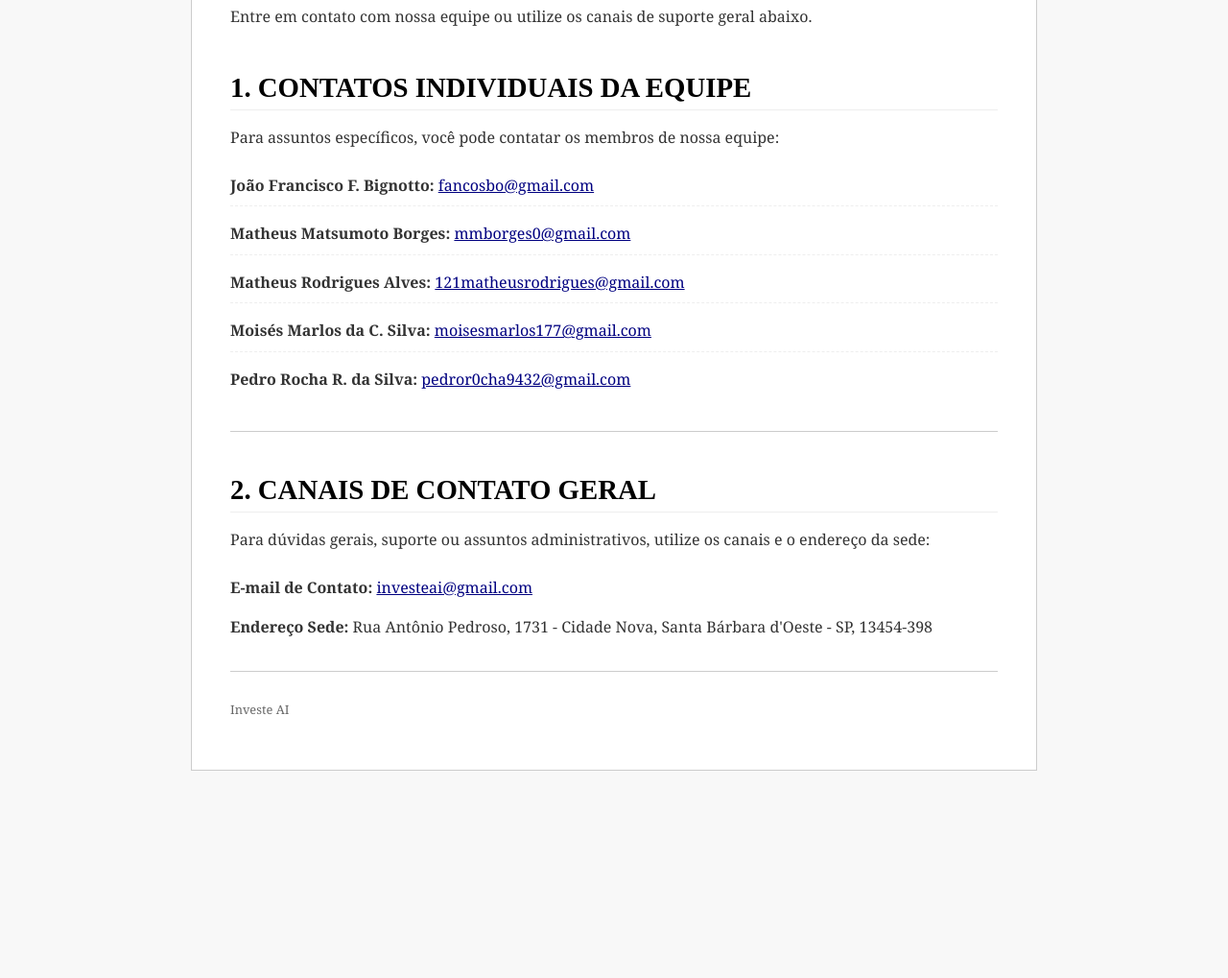
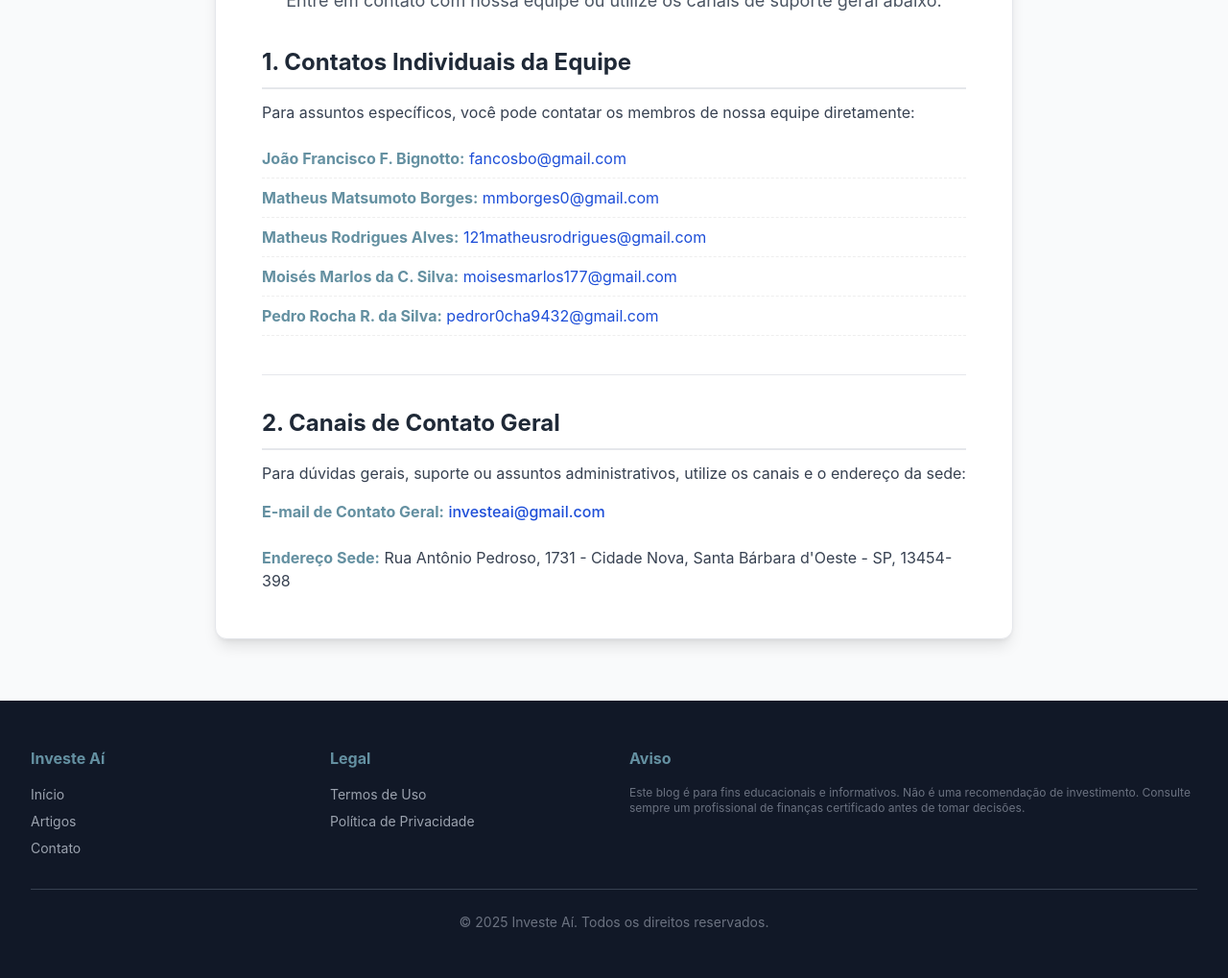
Before and after one commit to thiaguinhodominante-cmd/site, a plain HTML site: page contato.html in a window 1280 px wide. Shown: the part 250-1269 px from the top of the page at 96% size. Before the commit the page ends 1081 px from the top, so only its background shows below. Drawn offline with nearby package versions, Linux system fonts and the light colour scheme.

Commit message:
Update contato.html

```diff
--- a/contato.html
+++ b/contato.html
@@ -1,145 +1,147 @@
 <!DOCTYPE html>
-<html lang="pt-br">
+<html lang="pt-BR">
 <head>
     <meta charset="UTF-8">
     <meta name="viewport" content="width=device-width, initial-scale=1.0">
-    <title>Contatos | Investe AI</title>
+    <title>Contatos | Investe Aí</title>
+    <script src="https://cdn.tailwindcss.com"></script>
     <style>
-        /* Estilização formal e minimalista, consistente com Termos de Uso */
-        body {
-            font-family: Georgia, serif;
-            line-height: 1.6;
-            color: #333;
-            padding: 20px;
-            background-color: #f8f8f8;
+        /* Estilos base do site para cores e fontes */
+        :root { font-family: 'Inter', sans-serif; }
+        .primary-color { background-color: #6490a1; }
+        .primary-text { color: #6490a1; }
+        .active-border { border-color: #a1c5d4; }
+        .hover-primary-dark:hover { background-color: #507686; }
+        .hover-primary-text:hover { color: #507686; }
+
+        /* Estilos específicos para a página de Contato */
+        .contact-section h2 {
+            font-size: 1.5rem; /* text-2xl */
+            margin-top: 1.5rem;
+            margin-bottom: 0.75rem;
+            font-weight: 700;
+            border-bottom: 2px solid #e5e7eb;
+            padding-bottom: 0.5rem;
         }
-        .container {
-            max-width: 800px;
-            margin: 0 auto;
-            background-color: #fff;
-            padding: 40px;
-            border: 1px solid #ccc;
-            box-shadow: none;
-        }
-        h1, h2, h3 {
-            font-family: 'Times New Roman', serif;
-            color: #000;
-            line-height: 1.2;
-        }
-        h1 {
-            font-size: 2.2em;
-            text-transform: uppercase;
-            border-bottom: 2px solid #000;
-            padding-bottom: 0.5em;
-            margin-bottom: 1em;
-        }
-        h2 {
-            font-size: 1.8em;
-            margin-top: 1.5em;
-            margin-bottom: 0.5em;
-            border-bottom: 1px solid #eee;
-            padding-bottom: 0.2em;
-        }
-        h3 {
-            font-size: 1.4em;
-            margin-top: 1em;
-            margin-bottom: 0.5em;
-        }
-        ul {
-            list-style-type: none; /* Remove bullets para listar contatos */
-            padding-left: 0;
-            margin-top: 0.5em;
-        }
-        li {
-            margin-bottom: 0.5em;
-            padding: 8px 0;
+        .contact-list li {
+            padding: 0.5rem 0;
             border-bottom: 1px dashed #eee;
-        }
-        li:last-child {
-            border-bottom: none;
-        }
-        a {
-            color: #000080;
-            text-decoration: underline;
-        }
-        .section-separator {
-            border: none;
-            border-top: 1px solid #ccc;
-            margin: 2em 0;
-        }
-        strong {
-            font-weight: bold;
-        }
-        footer {
-            margin-top: 2em;
-            padding-top: 1em;
-            border-top: 1px solid #ccc;
         }
     </style>
 </head>
-<body>
+<body class="bg-gray-50 text-gray-800 flex flex-col min-h-screen">
 
-    <div class="container">
-
-        <header>
-            <h1>CONTATOS</h1>
-            <h2>Investe AI</h2>
-            <p>Entre em contato com nossa equipe ou utilize os canais de suporte geral abaixo.</p>
+    <header class="bg-white shadow-md sticky top-0 z-10">
+        <div class="max-w-7xl mx-auto px-4 sm:px-6 lg:px-8 py-4 flex justify-between items-center">
+            <a href="index.html" class="text-3xl font-extrabold primary-text hover-primary-text transition duration-300">
+                Investe <span class="text-gray-900">Aí</span>
+            </a>
+            <nav class="hidden md:flex space-x-8 font-medium">
+                <a href="index.html" class="text-gray-600 hover-primary-text transition duration-200">Início</a>
+                <a href="ArtigosHomeAtt.html" class="text-gray-600 hover-primary-text transition duration-200">Artigos</a>
+                <a href="sobre nós.html" class="text-gray-600 hover-primary-text transition duration-200">Sobre</a>
+                <a href="quiz2.html" class="text-gray-600 hover-primary-text transition duration-200">Quiz</a>
+                <a href="contato.html" class="primary-text font-bold border-b-2 active-border">Contato</a>
+            </nav>
+            <button class="md:hidden text-gray-600 hover-primary-text focus:outline-none">
+                <svg class="w-6 h-6" fill="none" stroke="currentColor" viewBox="0 0 24 24" xmlns="http://www.w3.org/2000/svg"><path stroke-linecap="round" stroke-linejoin="round" stroke-width="2" d="M4 6h16M4 12h16m-7 6h7"></path></svg>
+            </button>
+        </div>
     </header>
 
-        <main>
+    <main class="flex-grow max-w-4xl mx-auto px-4 sm:px-6 lg:px-8 py-12 md:py-16">
+        <div class="bg-white p-8 md:p-12 rounded-xl shadow-lg border border-gray-200">
 
-            <!-- 1. CONTATOS DA EQUIPE -->
-            <section id="equipe">
-                <h2>1. CONTATOS INDIVIDUAIS DA EQUIPE</h2>
-                <p>Para assuntos específicos, você pode contatar os membros de nossa equipe:</p>
+            <header class="text-center mb-8">
+                <h1 class="text-4xl md:text-5xl font-extrabold text-gray-900 mb-2 primary-text">Fale Conosco</h1>
+                <p class="text-lg text-gray-600">Entre em contato com nossa equipe ou utilize os canais de suporte geral abaixo.</p>
+            </header>
 
-                <ul style="margin-top: 1em;">
+            <div class="contact-section">
+
+                <section id="equipe" class="mb-10">
+                    <h2>1. Contatos Individuais da Equipe</h2>
+                    <p class="mb-4 text-gray-700">Para assuntos específicos, você pode contatar os membros de nossa equipe diretamente:</p>
+
+                    <ul class="contact-list text-gray-700">
                         <li>
-                        <strong>João Francisco F. Bignotto:</strong>
-                        <a href="mailto:fancosbo@gmail.com">fancosbo@gmail.com</a>
+                            <strong class="primary-text">João Francisco F. Bignotto:</strong>
+                            <a href="mailto:fancosbo@gmail.com" class="text-blue-700 hover:text-blue-900 transition duration-200">fancosbo@gmail.com</a>
                         </li>
                         <li>
-                        <strong>Matheus Matsumoto Borges:</strong>
-                        <a href="mailto:mmborges0@gmail.com">mmborges0@gmail.com</a>
+                            <strong class="primary-text">Matheus Matsumoto Borges:</strong>
+                            <a href="mailto:mmborges0@gmail.com" class="text-blue-700 hover:text-blue-900 transition duration-200">mmborges0@gmail.com</a>
                         </li>
                         <li>
-                        <strong>Matheus Rodrigues Alves:</strong>
-                        <a href="mailto:121matheusrodrigues@gmail.com">121matheusrodrigues@gmail.com</a>
+                            <strong class="primary-text">Matheus Rodrigues Alves:</strong>
+                            <a href="mailto:121matheusrodrigues@gmail.com" class="text-blue-700 hover:text-blue-900 transition duration-200">121matheusrodrigues@gmail.com</a>
                         </li>
                         <li>
-                        <strong>Moisés Marlos da C. Silva:</strong>
-                        <a href="mailto:moisesmarlos177@gmail.com">moisesmarlos177@gmail.com</a>
+                            <strong class="primary-text">Moisés Marlos da C. Silva:</strong>
+                            <a href="mailto:moisesmarlos177@gmail.com" class="text-blue-700 hover:text-blue-900 transition duration-200">moisesmarlos177@gmail.com</a>
                         </li>
                         <li>
-                        <strong>Pedro Rocha R. da Silva:</strong>
-                        <a href="mailto:pedror0cha9432@gmail.com">pedror0cha9432@gmail.com</a>
+                            <strong class="primary-text">Pedro Rocha R. da Silva:</strong>
+                            <a href="mailto:pedror0cha9432@gmail.com" class="text-blue-700 hover:text-blue-900 transition duration-200">pedror0cha9432@gmail.com</a>
                         </li>
                     </ul>
                 </section>
 
-            <hr class="section-separator">
+                <hr class="my-8 border-gray-200">
 
-            <!-- 2. CONTATO GERAL E SEDE -->
                 <section id="geral">
-                <h2>2. CANAIS DE CONTATO GERAL</h2>
-                <p>Para dúvidas gerais, suporte ou assuntos administrativos, utilize os canais e o endereço da sede:</p>
+                    <h2>2. Canais de Contato Geral</h2>
+                    <p class="mb-4 text-gray-700">Para dúvidas gerais, suporte ou assuntos administrativos, utilize os canais e o endereço da sede:</p>
 
-                <div style="margin-top: 1.5em;">
-                    <p><strong>E-mail de Contato:</strong>
-                        <a href="mailto:investeai@gmail.com">investeai@gmail.com</a>
+                    <div class="space-y-4 text-gray-700">
+                        <p>
+                            <strong class="primary-text">E-mail de Contato Geral:</strong>
+                            <a href="mailto:investeai@gmail.com" class="text-blue-700 hover:text-blue-900 transition duration-200 font-medium">investeai@gmail.com</a>
                         </p>
-                    <p style="margin-top: 1em;"><strong>Endereço Sede:</strong> Rua Antônio Pedroso, 1731 - Cidade Nova, Santa Bárbara d'Oeste - SP, 13454-398</p>
+                        <p class="pt-2">
+                            <strong class="primary-text">Endereço Sede:</strong> Rua Antônio Pedroso, 1731 - Cidade Nova, Santa Bárbara d'Oeste - SP, 13454-398
+                        </p>
                     </div>
                 </section>
 
+            </div>
+
+        </div>
     </main>
 
-        <footer>
-            <p style="font-size: 0.8em; color: #666;">Investe AI</p>
+    <footer class="bg-gray-900 text-white mt-auto">
+        <div class="max-w-7xl mx-auto px-4 sm:px-6 lg:px-8 py-8 md:py-12">
+            <div class="grid grid-cols-2 md:grid-cols-4 gap-8">
+                <div>
+                    <h4 class="font-bold mb-4 primary-text">Investe Aí</h4>
+                    <ul class="space-y-2 text-sm text-gray-400">
+                        <li><a href="index.html" class="hover:text-white transition duration-200">Início</a></li>
+                        <li><a href="ArtigosHomeAtt.html" class="hover:text-white transition duration-200">Artigos</a></li>
+                        <li><a href="contato.html" class="hover:text-white transition duration-200">Contato</a></li>
+                    </ul>
+                </div>
+                <div>
+                    <h4 class="font-bold mb-4 primary-text">Legal</h4>
+                    <ul class="space-y-2 text-sm text-gray-400">
+                        <li><a href="termos.html" class="hover:text-white transition duration-200">Termos de Uso</a></li>
+                        <li><a href="PoliticaDePrivacidade.html" class="hover:text-white transition duration-200">Política de Privacidade</a></li>
+                    </ul>
+                </div>
+                <div class="col-span-2 md:col-span-2">
+                    <h4 class="font-bold mb-4 primary-text">Aviso</h4>
+                    <p class="text-xs text-gray-500">
+                        Este blog é para fins educacionais e informativos. Não é uma recomendação de investimento. Consulte sempre um profissional de finanças certificado antes de tomar decisões.
+                    </p>
+                </div>
+            </div>
+
+            <div class="mt-8 pt-6 border-t border-gray-700 text-center text-sm text-gray-500">
+                &copy; 2025 Investe Aí. Todos os direitos reservados.
+            </div>
+        </div>
     </footer>
-
-    </div>
+</body>
+</html>
 
 </body>
 </html>
```
Lines whose indentation alone changed are shown as unchanged.
